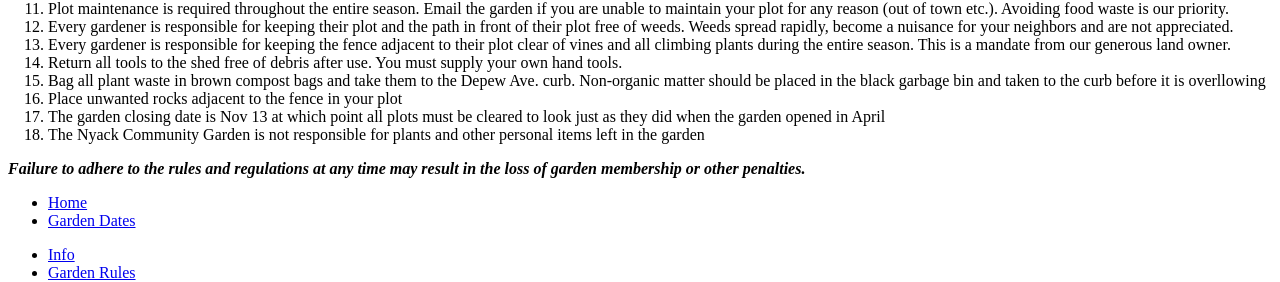
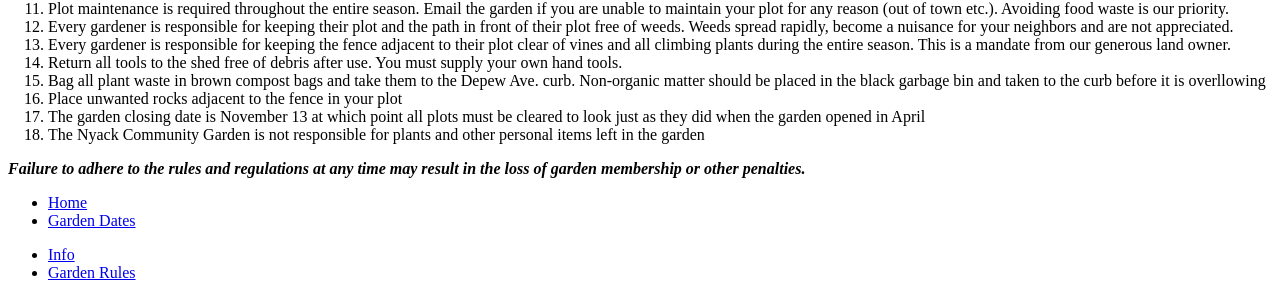
Before and after one commit to bosborne/nyackcommunitygarden, a Jekyll site: the page built from garden-rules/index.md, in a window 1280 px wide. Shown: the part 506-788 px from the top of the page. Built offline with Jekyll 4.4.1, drawn with Linux system fonts in a browser that asks for light colours; nearby versions of some CDN libraries; library files that are not in the unit come from our copies.

Commit message:
Correct dates format

```diff
--- a/garden-rules/index.md
+++ b/garden-rules/index.md
@@ -27,7 +27,7 @@ climbing plants during the entire season. This is a mandate from our generous la
 15. Bag all plant waste in brown compost bags and take them to the Depew Ave. curb. Non-organic
 matter should be placed in the black garbage bin and taken to the curb before it is overllowing
 16. Place unwanted rocks adjacent to the fence in your plot
-17. The garden closing date is Nov 13 at which point all plots must be cleared to look just as they did
+17. The garden closing date is November 13 at which point all plots must be cleared to look just as they did
 when the garden opened in April
 18. The Nyack Community Garden is not responsible for plants and other personal items left in the
 garden
```
Also changed, not shown: garden-dates/index.md (+12 -0 lines).
